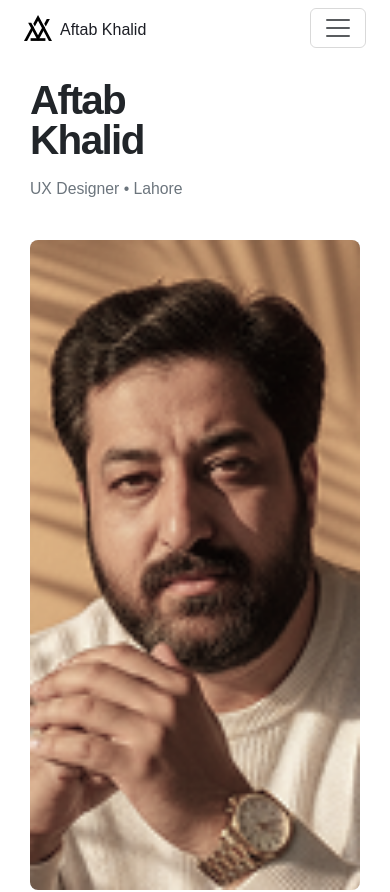
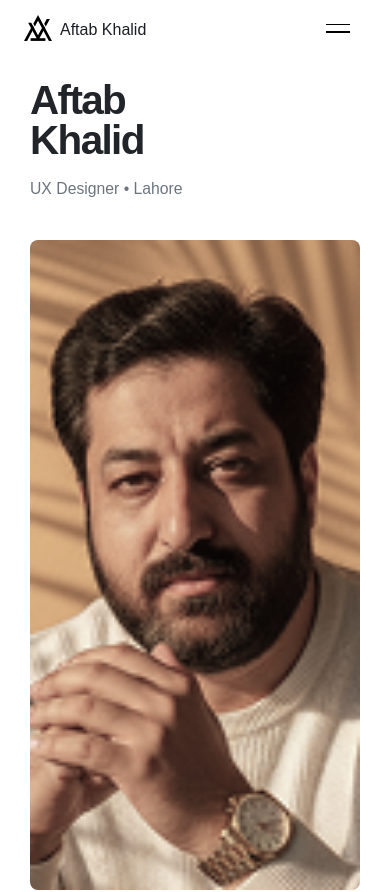
Before and after one commit to aftabkhalid/aks, a Next.js app: page /about in a window 390 px wide. Shown: the top 892 px of the page. Built offline with nearby package versions, Linux system fonts and the light colour scheme; a web font is replaced by a local one.

Commit message:
add mobile navigation

```diff
--- a/src/components/navigation/Navigation.css
+++ b/src/components/navigation/Navigation.css
@@ -1,3 +1,165 @@
-.bg-offwhite {
-  background-color: #f0f0f0;
+/* --------------------------------
+   Desktop
+-------------------------------- */
+
+.mobile-menu-toggle {
+  display: none;
 }
+
+.mobile-menu-overlay {
+  display: none;
+}
+
+
+/* --------------------------------
+   Mobile
+-------------------------------- */
+
+@media (max-width: 991.98px) {
+
+  .desktop-navigation {
+    display: none;
+  }
+
+  .mobile-menu-toggle {
+    position: relative;
+    z-index: 1002;
+
+    display: flex;
+    flex-direction: column;
+    justify-content: center;
+    gap: 6px;
+
+    width: 40px;
+    height: 40px;
+
+    padding: 0;
+    border: 0;
+    background: transparent;
+
+    cursor: pointer;
+  }
+
+  .mobile-menu-toggle span {
+    display: block;
+
+    width: 24px;
+    height: 1.5px;
+
+    background: currentColor;
+
+    transition:
+      transform 0.35s ease,
+      opacity 0.25s ease;
+  }
+
+  /* Hamburger → X */
+
+  .mobile-menu-toggle.is-open span:first-child {
+    transform: translateY(3.75px) rotate(45deg);
+  }
+
+  .mobile-menu-toggle.is-open span:last-child {
+    transform: translateY(-3.75px) rotate(-45deg);
+  }
+
+
+  /* --------------------------------
+     Full Screen Overlay
+  -------------------------------- */
+
+  .mobile-menu-overlay {
+    position: fixed;
+
+    inset: 0;
+
+    z-index: 1000;
+
+    display: block;
+
+    background: #f5f5f2;
+
+    opacity: 0;
+    visibility: hidden;
+
+    transform: translateY(-10px);
+
+    transition:
+      opacity 0.4s ease,
+      transform 0.4s ease,
+      visibility 0.4s ease;
+  }
+
+  .mobile-menu-overlay.is-open {
+    opacity: 1;
+    visibility: visible;
+
+    transform: translateY(0);
+  }
+
+
+  /* --------------------------------
+     Menu Content
+  -------------------------------- */
+
+  .mobile-menu-content {
+    height: 100dvh;
+
+    display: flex;
+    align-items: center;
+
+    padding: 120px 24px 60px;
+  }
+
+  .mobile-menu-content nav {
+    display: flex;
+    flex-direction: column;
+
+    gap: 12px;
+  }
+
+  .mobile-menu-content nav a {
+    font-size: clamp(42px, 12vw, 72px);
+    line-height: 1;
+
+    color: #17181d;
+    text-decoration: none;
+
+    letter-spacing: -0.04em;
+
+    opacity: 0;
+    transform: translateY(30px);
+
+    transition:
+      opacity 0.5s ease,
+      transform 0.5s ease;
+  }
+
+  /* Animate links after overlay opens */
+
+  .mobile-menu-overlay.is-open
+  .mobile-menu-content nav a {
+    opacity: 1;
+    transform: translateY(0);
+  }
+
+  .mobile-menu-overlay.is-open
+  .mobile-menu-content nav a:nth-child(1) {
+    transition-delay: 0.08s;
+  }
+
+  .mobile-menu-overlay.is-open
+  .mobile-menu-content nav a:nth-child(2) {
+    transition-delay: 0.14s;
+  }
+
+  .mobile-menu-overlay.is-open
+  .mobile-menu-content nav a:nth-child(3) {
+    transition-delay: 0.20s;
+  }
+
+  .mobile-menu-overlay.is-open
+  .mobile-menu-content nav a:nth-child(4) {
+    transition-delay: 0.26s;
+  }
+}
--- a/src/components/navigation/Navigation.tsx
+++ b/src/components/navigation/Navigation.tsx
@@ -1,12 +1,12 @@
 "use client";
+
 import { useEffect, useState } from "react";
 import Image from "next/image";
 import "./Navigation.css";
-// import LiquidGlass from "./LiquidGlass";
-// import "./LiquidGlass.css";
 
 export default function Navigation() {
   const [scrolled, setScrolled] = useState(false);
+  const [menuOpen, setMenuOpen] = useState(false);
 
   useEffect(() => {
     const handleScroll = () => {
@@ -21,59 +21,122 @@ export default function Navigation() {
       window.removeEventListener("scroll", handleScroll);
     };
   }, []);
+
+  // Prevent page scrolling while menu is open
+  useEffect(() => {
+    document.body.style.overflow = menuOpen ? "hidden" : "";
+
+    return () => {
+      document.body.style.overflow = "";
+    };
+  }, [menuOpen]);
+
+  const closeMenu = () => {
+    setMenuOpen(false);
+  };
+
   return (
     <header className="site-nav" data-reveal="group">
-      <nav className={`navbar navbar-expand-lg ${
+      <nav
+        className={`navbar navbar-expand-lg ${
           scrolled ? "is-scrolled" : ""
-        }`}>
+        }`}
+      >
+        <div className="navbar-content container-fluid" data-reveal="item">
 
-        {/* Bootstrap navbar content */}
-        <div className="navbar-content container-fluid" data-reveal="item">
-          <a className="fs-16 align-items-center gap-2 d-flex" href="/">
-            <Image src="/ak-logo-dark.svg" alt="" width={28} height={28}/>
+          {/* Logo */}
+          <a
+            className="fs-16 align-items-center gap-2 d-flex position-relative z-3"
+            href="/"
+            onClick={closeMenu}
+          >
+            <Image
+              src="/ak-logo-dark.svg"
+              alt=""
+              width={28}
+              height={28}
+            />
             <span className="mt-1">Aftab Khalid</span>
           </a>
 
+          {/* Mobile Menu Button */}
           <button
-            className="navbar-toggler"
+            className={`mobile-menu-toggle ${
+              menuOpen ? "is-open" : ""
+            }`}
             type="button"
-            data-bs-toggle="collapse"
-            data-bs-target="#navbarNav"
-            aria-controls="navbarNav"
-            aria-expanded="false"
-            aria-label="Toggle navigation"
+            onClick={() => setMenuOpen(!menuOpen)}
+            aria-expanded={menuOpen}
+            aria-label={menuOpen ? "Close menu" : "Open menu"}
           >
-            <span className="navbar-toggler-icon"></span>
+            <span></span>
+            <span></span>
           </button>
 
-          <div className="collapse navbar-collapse" id="navbarNav">
+          {/* Desktop Navigation */}
+          <div className="desktop-navigation">
             <ul className="navbar-nav ms-auto fs-14">
               <li className="nav-item">
-                <a className="nav-link" href="/about" data-reveal="item">
+                <a className="nav-link" href="/about">
                   About
                 </a>
               </li>
 
               <li className="nav-item">
-                <a className="nav-link" href="/writing" data-reveal="item">
+                <a className="nav-link" href="/writing">
                   Writing
                 </a>
               </li>
 
               <li className="nav-item">
-                <a className="nav-link" href="/resume" data-reveal="item">
+                <a className="nav-link" href="/resume">
                   Resume
                 </a>
               </li>
 
               <li className="nav-item">
-                <a className="nav-link" href="mailto:hello@aftabkhalid.com" data-reveal="item">
+                <a
+                  className="nav-link"
+                  href="mailto:hello@aftabkhalid.com"
+                >
                   Contact
                 </a>
               </li>
             </ul>
           </div>
         </div>
+
+        {/* Full Screen Mobile Overlay */}
+        <div
+          className={`mobile-menu-overlay ${
+            menuOpen ? "is-open" : ""
+          }`}
+        >
+          <div className="mobile-menu-content">
+
+            <nav>
+              <a href="/about" onClick={closeMenu}>
+                About
+              </a>
+
+              <a href="/writing" onClick={closeMenu}>
+                Writing
+              </a>
+
+              <a href="/resume" onClick={closeMenu}>
+                Resume
+              </a>
+
+              <a
+                href="mailto:hello@aftabkhalid.com"
+                onClick={closeMenu}
+              >
+                Contact
+              </a>
+            </nav>
+
+          </div>
+        </div>
       </nav>
     </header>
   );
```
